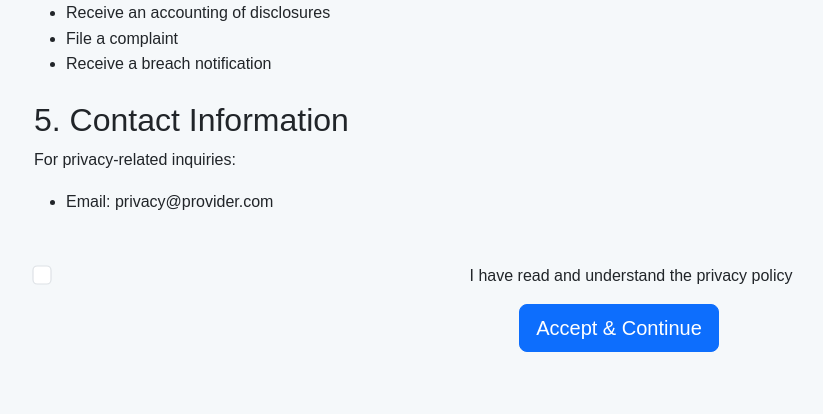
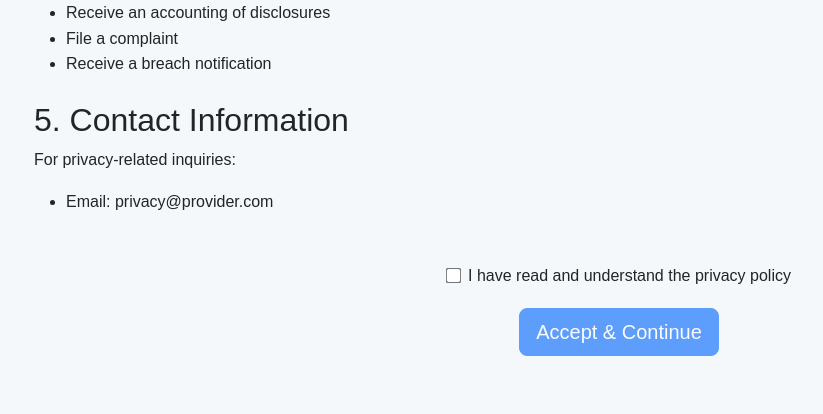
Before and after one commit to fsohail3/provider-app, a Flask app: page /privacy in a window 1280 px wide. Shown: the part 896-1310 px from the top of the page, without its empty margins (21-844 px from the left). Before the commit the page ends 1248 px from the top, so only its background shows below. Run offline with Flask 3, Linux system fonts and the light colour scheme.

Commit message:
Simplify consent functionality and fix spacing
- Remove form element to prevent default submission
- Simplify checkbox and label structure with inline-flex
- Fix checkbox spacing with proper gap and margins
- Add direct button click handler
- Improve error handling and JSON parsing
- Use server redirect URL properly
- Add proper button states and feedback

```diff
--- a/templates/privacy.html
+++ b/templates/privacy.html
@@ -67,34 +67,50 @@
 
         <!-- Consent Button -->
         <div class="text-center mt-5">
-            <form action="/accept-consent" method="POST">
-                <div class="form-check mb-3">
-                    <input type="checkbox" required name="consent" id="consentCheckbox" class="form-check-input" style="cursor: pointer; transform: scale(1.2); margin-right: 5px;">
-                    <label class="form-check-label" for="consentCheckbox" style="cursor: pointer;">
-                        I have read and understand the privacy policy
-                    </label>
-                </div>
-                <button type="submit" class="btn btn-primary btn-lg" style="min-width: 200px;">
+            <div style="display: inline-flex; align-items: center; gap: 8px; margin-bottom: 20px;">
+                <input type="checkbox" id="consentCheckbox" style="cursor: pointer; transform: scale(1.2); margin: 0;">
+                <label for="consentCheckbox" style="cursor: pointer; user-select: none; margin: 0;">
+                    I have read and understand the privacy policy
+                </label>
+            </div>
+            <div>
+                <button onclick="submitConsent()" id="acceptButton" class="btn btn-primary btn-lg" style="min-width: 200px;" disabled>
                     Accept & Continue
                 </button>
-            </form>
+            </div>
         </div>
 
         <script>
-            document.querySelector('form').addEventListener('submit', async (e) => {
-                e.preventDefault();
-                if (document.getElementById('consentCheckbox').checked) {
+            document.getElementById('consentCheckbox').addEventListener('change', function() {
+                document.getElementById('acceptButton').disabled = !this.checked;
+            });
+
+            async function submitConsent() {
+                const button = document.getElementById('acceptButton');
+                button.disabled = true;
+                button.innerHTML = 'Processing...';
+
+                try {
                     const response = await fetch('/accept-consent', {
                         method: 'POST',
                         headers: {
                             'Content-Type': 'application/json'
                         }
                     });
+
                     if (response.ok) {
-                        window.location.href = '/';
+                        const data = await response.json();
+                        window.location.href = data.redirect;
+                    } else {
+                        throw new Error('Failed to process consent');
                     }
+                } catch (error) {
+                    console.error('Error:', error);
+                    button.disabled = false;
+                    button.innerHTML = 'Accept & Continue';
+                    alert('Error processing consent. Please try again.');
                 }
-            });
+            }
         </script>
     </div>
 </body>
```
